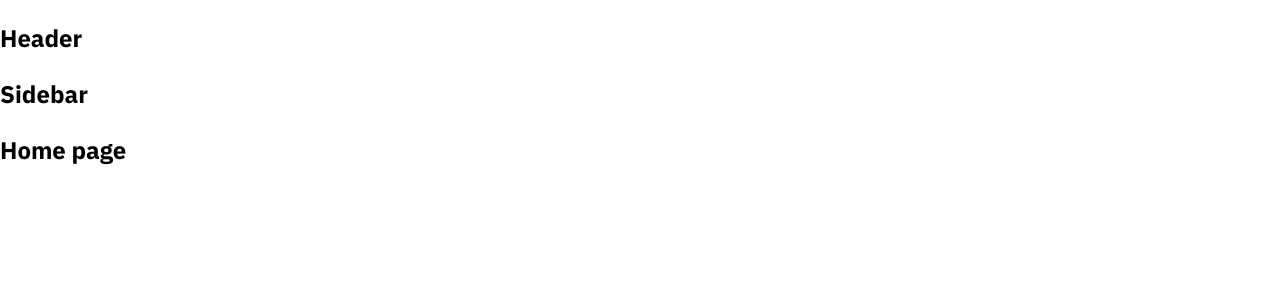
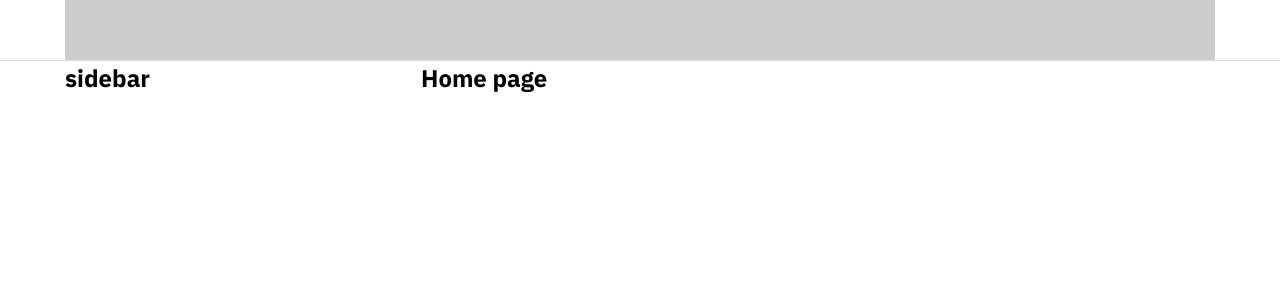
Before and after one commit to MinhVuongTran/tiktok-ui, a React (Create React App) app: page / in a window 1280 px wide. Shown: the top 300 px of the page. Built offline with nearby package versions, Linux system fonts and the light colour scheme.

Commit message:
Dựng khung Layout mặc định

```diff
--- a/package.json
+++ b/package.json
@@ -6,6 +6,7 @@
     "@testing-library/jest-dom": "^5.16.4",
     "@testing-library/react": "^13.3.0",
     "@testing-library/user-event": "^13.5.0",
+    "classnames": "^2.3.1",
     "normalize.css": "^8.0.1",
     "react": "^18.2.0",
     "react-dom": "^18.2.0",
--- a/src/components/GlobalStyle/GlobalStyle.scss
+++ b/src/components/GlobalStyle/GlobalStyle.scss
@@ -3,9 +3,16 @@
 
 :root {
     --primary: #fe2c55;
+
+    // Default Layout
+    --default-layout-header-height: 60px;
+    --default-layout-width: 1150px;
+
 }
 
 * {
+    margin: 0;
+    padding: 0;
     box-sizing: border-box;
 }
 
--- /dev/null
+++ b/src/components/Layout/DefaultLayout/DefaultLayout.module.scss
@@ -0,0 +1,14 @@
+.wrapper {
+    display: flex;
+    flex-direction: column;
+    align-items: center;
+}
+
+.container {
+    display: flex;
+    width: var(--default-layout-width);
+}
+
+.content {
+    flex: 1;
+}
--- /dev/null
+++ b/src/components/Layout/DefaultLayout/Sidebar/Sidebar.module.scss
@@ -0,0 +1,3 @@
+.wrapper {
+    width: 356px;
+}
--- a/src/components/Layout/DefaultLayout/Sidebar/index.js
+++ b/src/components/Layout/DefaultLayout/Sidebar/index.js
@@ -1,5 +1,12 @@
+import classNames from 'classnames/bind';
+import styles from './Sidebar.module.scss';
+
+const cx = classNames.bind(styles);
+
 function Sidebar() {
-    return <h2>Sidebar</h2>;
+    return <aside className={cx('wrapper')}>
+        <h2>sidebar</h2>
+    </aside>;
 }
 
 export default Sidebar;
--- a/src/components/Layout/DefaultLayout/index.js
+++ b/src/components/Layout/DefaultLayout/index.js
@@ -1,13 +1,17 @@
+import classNames from 'classnames/bind';
+import styles from './DefaultLayout.module.scss';
 import Header from '~/components/Layout/components/Header';
 import Sidebar from './Sidebar';
 
+const cx = classNames.bind(styles);
+
 function DefaultLayout({ children }) {
     return (
-        <div>
+        <div className={cx('wrapper')}>
             <Header />
-            <div className="container">
+            <div className={cx('container')}>
                 <Sidebar />
-                <div className="content">{children}</div>
+                <div className={cx('content')}>{children}</div>
             </div>
         </div>
     );
--- a/src/components/Layout/HeaderOnly/index.js
+++ b/src/components/Layout/HeaderOnly/index.js
@@ -1,6 +1,6 @@
 import Header from '~/components/Layout/components/Header';
 
-function DefaultLayout({ children }) {
+function HeaderOnly({ children }) {
     return (
         <div>
             <Header />
@@ -11,4 +11,4 @@
     );
 }
 
-export default DefaultLayout;
+export default HeaderOnly;
--- /dev/null
+++ b/src/components/Layout/components/Header/Header.module.scss
@@ -0,0 +1,14 @@
+.wrapper {
+    height: var(--default-layout-header-height, 60px);
+    box-shadow: 0 1px 1px rgba(0, 0, 0, 0.12);
+    display: flex;
+    justify-content: center;
+    width: 100%;
+}
+
+.inner {
+    height: 100%;
+    width: var(--default-layout-width);
+
+    background: #ccc;
+}
--- a/src/components/Layout/components/Header/index.js
+++ b/src/components/Layout/components/Header/index.js
@@ -1,5 +1,11 @@
+import classNames from 'classnames/bind';
+import styles from './Header.module.scss';
+
+const cx = classNames.bind(styles);
+
 function Header() {
-    return <h2>Header</h2>;
+    return <header className={cx('wrapper')}>
+        <div className={cx('inner')}></div>
+    </header>;
 }
-
 export default Header;
```
Also changed, not shown: 1 other file (tests, documents, lock files or other folders).
